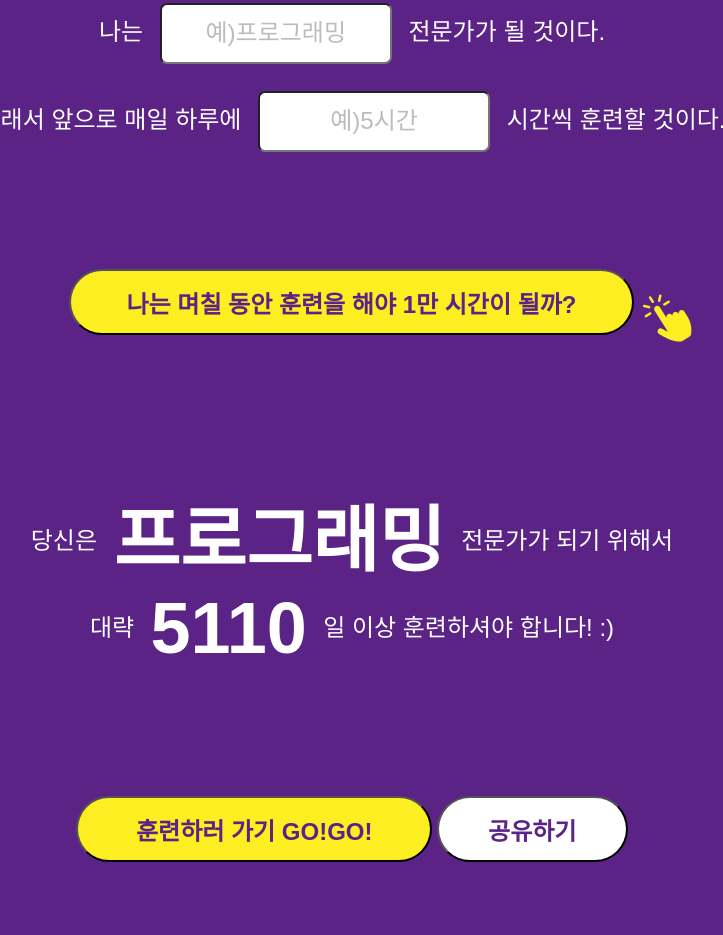
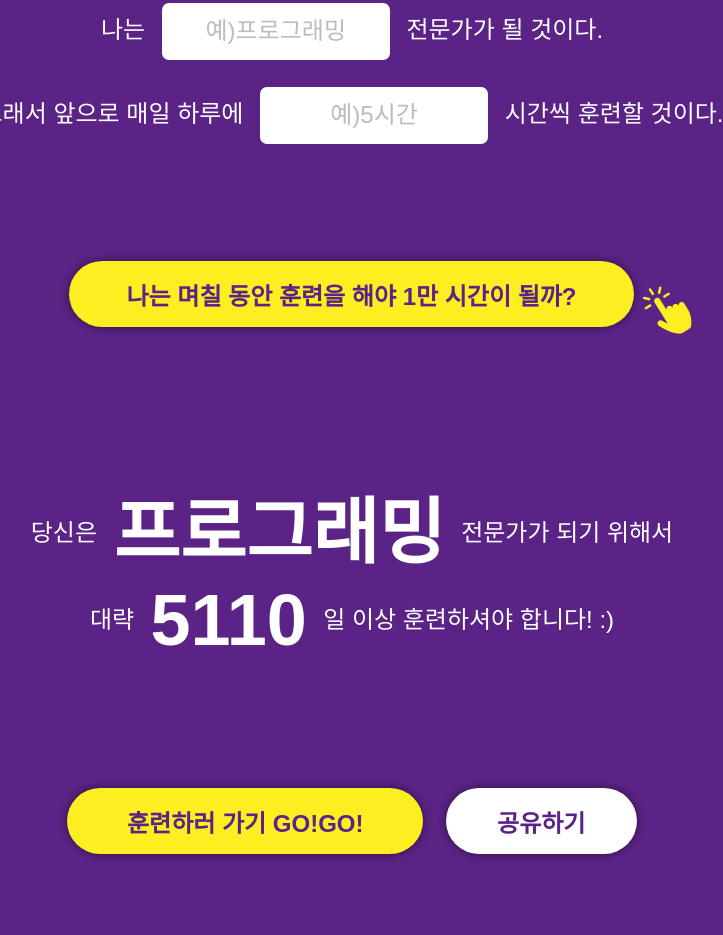
Before and after one commit to hyezuu/10000hours, a plain HTML site: page index.html in a window 1280 px wide. Shown: the part 745-1680 px from the top of the page, without its empty margins (288-1011 px from the left). Drawn offline with Linux system fonts and the light colour scheme; a web font is replaced by a local one.

Commit message:
update border, copyright-font, box-shadow

```diff
--- a/style.css
+++ b/style.css
@@ -1,3 +1,4 @@
+@import url('//fonts.googleapis.com/earlyaccess/notosanskr.css');
 @font-face {
     font-family: 'OTEnjoystoriesBA';
     src: url('https://fastly.jsdelivr.net/gh/projectnoonnu/noonfonts_two@1.0/OTEnjoystoriesBA.woff') format('woff');
@@ -102,6 +103,7 @@ body {
 }
 
 .input_form {
+    border: none;
     position: relative;
     width: 228px;
     height: 57px;
@@ -145,6 +147,7 @@ form {
     border-radius: 56px;
     text-align: center;
     margin-bottom: 147px;
+    box-shadow: 0 0 10px 0 rgba(0, 0, 0, 0.5);
 }
 
 .click {
@@ -181,6 +184,7 @@ form {
 }
 
 .gogo {
+    margin-right: 18px;
     width: 356px;
     height: 66px;
     background-color: #FCEE21;
@@ -188,6 +192,7 @@ form {
     font-size: 24px;
     color: #5B2386;
     border-radius: 56px;
+    box-shadow: 0 0 10px 0 rgba(0, 0, 0, 0.5);
 }
 .share {
     width: 191px;
@@ -197,8 +202,8 @@ form {
     font-size: 24px;
     color: #5B2386;
     border-radius: 56px;
+    box-shadow: 0 0 10px 0 rgba(0, 0, 0, 0.5);
 }
-
 
 
 .copyright {
@@ -209,6 +214,7 @@ form {
 }
 
 .weniv_logo {
+    font-family: "Noto Sans Kr", sans-serif;
     width: 125px;
     height: 25px;
     padding-block: 20px;
@@ -217,3 +223,6 @@ form {
 .copyright p {
     font-size: 12px;
 }
+
+button {
+    border: none;
```
